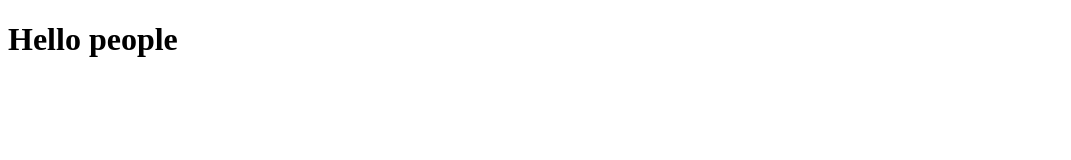
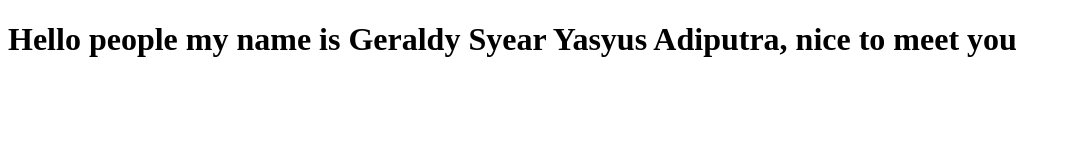
Before and after one commit to GdyAdiputra/geraldy.my.id, a plain HTML site: page index.html in a window 1280 px wide. Shown: the whole page, without its empty margins (0-1071 px from the left). Drawn offline with Linux system fonts and the light colour scheme.

Commit message:
another commit

```diff
--- a/index.html
+++ b/index.html
@@ -1,10 +1,10 @@
 <!DOCTYPE html>
 <html>
     <head lang="en">
-        <title>geraldy.my.id</title>
+        <title>Geraldy</title>
         <meta charset="utf-8">
     </head>
     <body>
-        <h1>Hello people</h1>
+        <h1>Hello people my name is Geraldy Syear Yasyus Adiputra, nice to meet you</h1>
     </body>
 </html>
```
